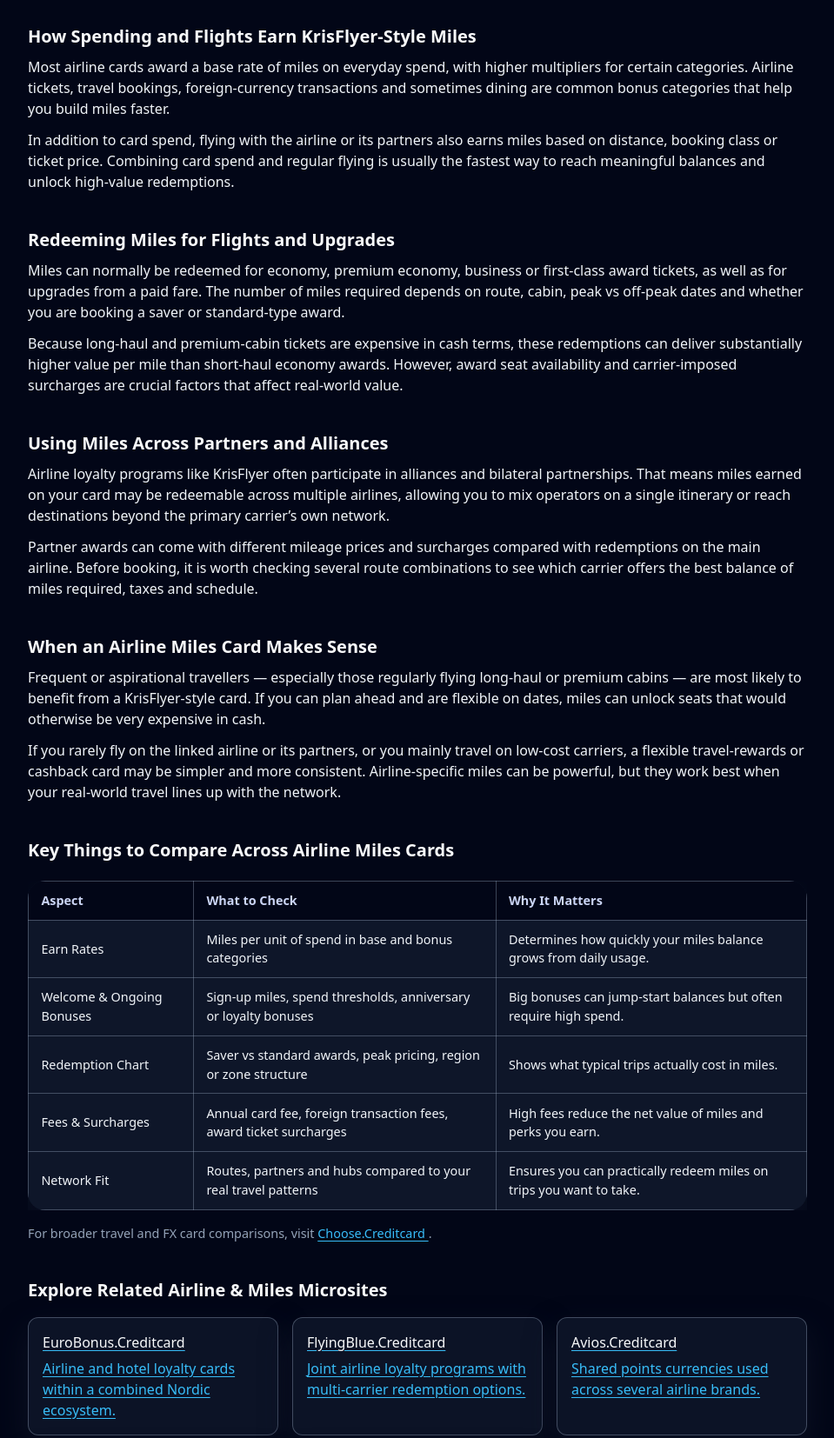
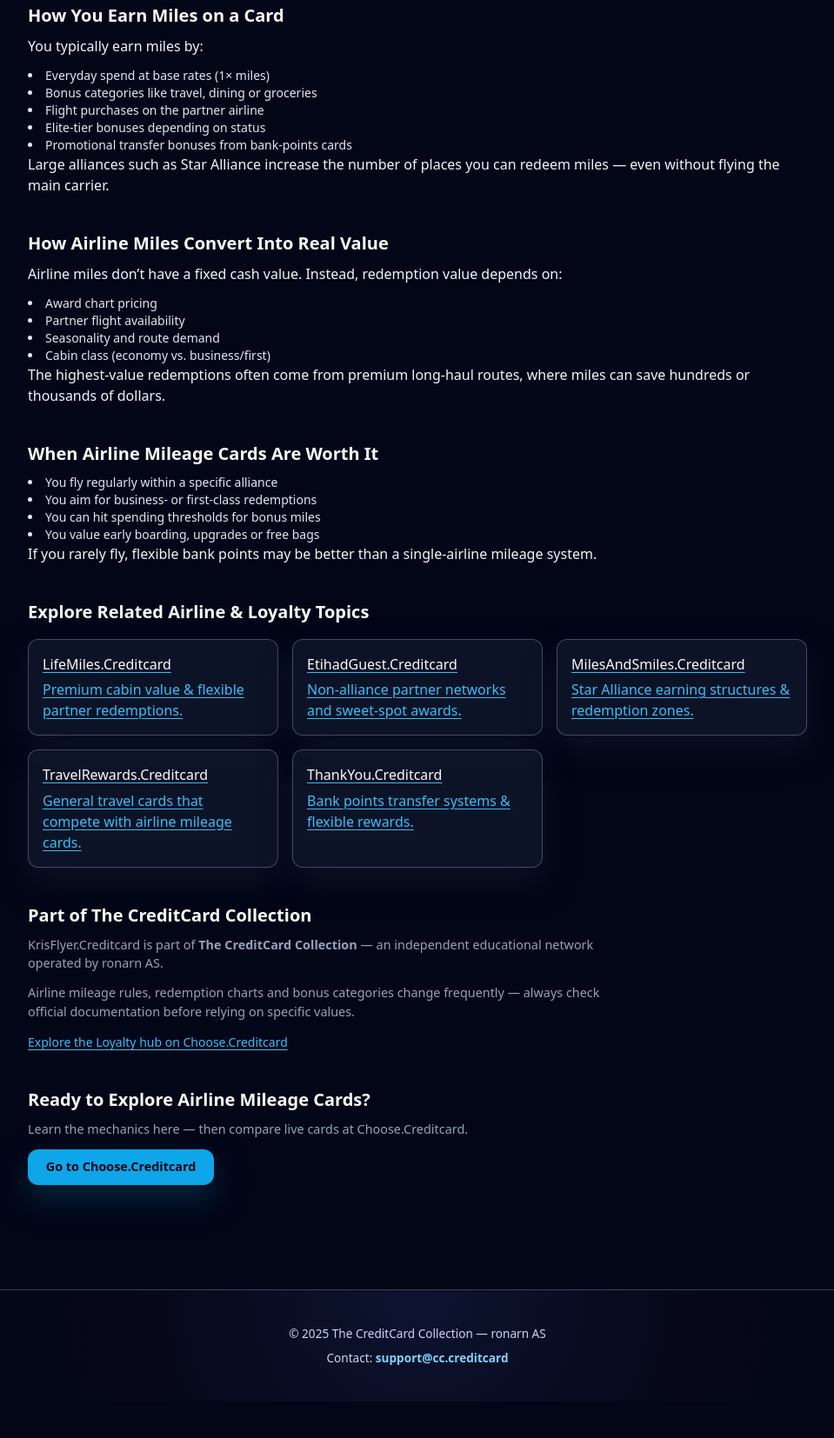
Before and after one commit to ChooseCreditCard/krisflyer.creditcard, a plain HTML site: page index.html in a window 1280 px wide. Shown: the part 651-2305 px from the top of the page at 87% size, without its empty margins (160-1119 px from the left). After the commit the page ends 2263 px from the top, so only its background shows below. Drawn offline with nearby package versions, Linux system fonts and the light colour scheme.

Commit message:
Update index.html

```diff
--- a/index.html
+++ b/index.html
@@ -4,58 +4,63 @@
   <meta charset="UTF-8" />
   <meta name="viewport" content="width=device-width, initial-scale=1" />
 
-  <title>KrisFlyer.Creditcard – KrisFlyer-Style Airline Miles Cards Explained</title>
-  <meta name="description" content="How KrisFlyer-style airline credit cards work: earning miles on spend and flights, partner airlines, redemptions, fees and what to compare before choosing a frequent-flyer card." />
+  <title>KrisFlyer.Creditcard – Airline Miles & Star Alliance Reward Cards Explained</title>
+  <meta name="description" content="How KrisFlyer-style airline mileage cards work: earning miles, elite status credits, partner airlines, redemption value, upgrade charts and best-use cases for frequent flyers." />
   <meta name="robots" content="index,follow" />
   <link rel="canonical" href="https://krisflyer.creditcard/" />
 
   <!-- Open Graph -->
-  <meta property="og:title" content="KrisFlyer.Creditcard – Airline Miles & Loyalty Cards Explained" />
-  <meta property="og:description" content="Independent overview of KrisFlyer-style airline credit cards: how miles are earned, redeemed and used across partners, plus key fees and value drivers." />
+  <meta property="og:title" content="KrisFlyer.Creditcard – Airline Miles Explained" />
+  <meta property="og:description" content="Independent explanation of airline mileage cards: earning rates, partner networks, redemption logic and premium-cabin value." />
   <meta property="og:type" content="website" />
   <meta property="og:url" content="https://krisflyer.creditcard/" />
   <meta property="og:image" content="https://choose.creditcard/preview.png?utm_source=krisflyer.creditcard&utm_medium=referral&utm_campaign=og_image" />
 
   <!-- Twitter -->
   <meta name="twitter:card" content="summary_large_image" />
-  <meta name="twitter:title" content="KrisFlyer.Creditcard – Airline Miles & Loyalty Cards" />
-  <meta name="twitter:description" content="Learn how KrisFlyer-style airline credit cards turn everyday spending into miles, and how those miles can be used for flights, upgrades and partner awards." />
+  <meta name="twitter:title" content="KrisFlyer.Creditcard – Airline Cards & Miles" />
+  <meta name="twitter:description" content="Learn how airline mileage cards earn and redeem miles across Star Alliance and partner carriers." />
   <meta name="twitter:image" content="https://choose.creditcard/preview.png?utm_source=krisflyer.creditcard&utm_medium=referral&utm_campaign=twitter_image" />
 
   <!-- GA4 -->
   <script async src="https://www.googletagmanager.com/gtag/js?id=G-64FE63JQ3H"></script>
   <script>
     window.dataLayer = window.dataLayer || [];
-    function gtag(){dataLayer.push(arguments);}
+    function gtag(){ dataLayer.push(arguments); }
     gtag('js', new Date());
     gtag('config', 'G-64FE63JQ3H');
   </script>
 
-  <!-- Tailwind for utility classes -->
+  <!-- Tailwind -->
   <script src="https://cdn.tailwindcss.com"></script>
 
-  <!-- Shared minisite styles -->
+  <!-- Shared minisite CSS -->
   <link rel="stylesheet" href="./styles.css" />
 </head>
+
 <body class="bg-slate-950 text-slate-100">
+
+  <!-- HEADER -->
   <header class="site-header">
     <div class="nav-inner max-w-6xl">
       <div class="brand">
         <div class="cc-logo">CC</div>
         <div class="brand-text">
           <div class="brand-title">KrisFlyer.Creditcard</div>
-          <div class="brand-subtitle">Airline Miles & Loyalty Cards</div>
+          <div class="brand-subtitle">Airline Miles & Star Alliance</div>
         </div>
       </div>
-      <nav class="nav-links" aria-label="Page navigation">
+
+      <nav class="nav-links">
         <a href="#overview">Overview</a>
         <a href="#earning">Earning Miles</a>
-        <a href="#redeem">Redeeming Miles</a>
+        <a href="#value">Redemption Value</a>
       </nav>
     </div>
   </header>
 
   <main class="cc-page">
+
     <!-- Breadcrumb -->
     <div class="cc-breadcrumb">
       <a href="https://choose.creditcard/?utm_source=krisflyer.creditcard&utm_medium=referral&utm_campaign=breadcrumb">Home</a>
@@ -63,169 +68,164 @@
       KrisFlyer.Creditcard
     </div>
 
-    <!-- Hero -->
+    <!-- HERO -->
     <section class="hero">
       <div class="hero-content">
-        <h1>How KrisFlyer-Style Airline Credit Cards Turn Spend Into Miles</h1>
+        <h1>How Airline Mileage Cards Work — From Spend to Premium Flights</h1>
         <p class="hero-lead">
-          Airline cards linked to programs like KrisFlyer convert both flights and everyday purchases into miles. This page explains how earning works, how redemptions are priced, and what to review before applying for a frequent-flyer credit card.
+          Airline-linked cards convert your daily spending into miles within large loyalty programs.
+          This guide explains how miles accumulate, how partner airlines fit in, and when redemption offers outsized value.
         </p>
-        <a class="cta" href="https://choose.creditcard/travel/?utm_source=krisflyer.creditcard&utm_medium=referral&utm_campaign=hero_cta">
-          Compare travel & airline cards
+        <a class="cta"
+           href="https://choose.creditcard/loyalty/?utm_source=krisflyer.creditcard&utm_medium=referral&utm_campaign=hero_cta">
+          Compare airline & loyalty cards
         </a>
       </div>
     </section>
 
-    <!-- Overview -->
+    <!-- OVERVIEW -->
     <section id="overview" class="section">
-      <h2>What Is a KrisFlyer-Style Airline Miles Credit Card?</h2>
-      <p>An airline miles credit card connected to a program like KrisFlyer lets you earn miles instead of generic rewards or cashback. Whenever you spend on the card, miles are credited to your frequent-flyer account and can later be used for award flights, upgrades or other travel-related redemptions.</p>
-      <p>Because the card is tied to a specific airline ecosystem and its partners, the real value comes from how well that network matches your routes, destinations, and cabin preferences, not just the headline earn rate.</p>
-    </section>
-
-    <!-- Earning -->
-    <section id="earning" class="section">
-      <h2>How Spending and Flights Earn KrisFlyer-Style Miles</h2>
-      <p>Most airline cards award a base rate of miles on everyday spend, with higher multipliers for certain categories. Airline tickets, travel bookings, foreign-currency transactions and sometimes dining are common bonus categories that help you build miles faster.</p>
-      <p>In addition to card spend, flying with the airline or its partners also earns miles based on distance, booking class or ticket price. Combining card spend and regular flying is usually the fastest way to reach meaningful balances and unlock high-value redemptions.</p>
-    </section>
-
-    <!-- Redeeming -->
-    <section id="redeem" class="section">
-      <h2>Redeeming Miles for Flights and Upgrades</h2>
-      <p>Miles can normally be redeemed for economy, premium economy, business or first-class award tickets, as well as for upgrades from a paid fare. The number of miles required depends on route, cabin, peak vs off-peak dates and whether you are booking a saver or standard-type award.</p>
-      <p>Because long-haul and premium-cabin tickets are expensive in cash terms, these redemptions can deliver substantially higher value per mile than short-haul economy awards. However, award seat availability and carrier-imposed surcharges are crucial factors that affect real-world value.</p>
-    </section>
-
-    <!-- Extra section: Partners & Alliances -->
-    <section class="section">
-      <h2>Using Miles Across Partners and Alliances</h2>
-      <p>Airline loyalty programs like KrisFlyer often participate in alliances and bilateral partnerships. That means miles earned on your card may be redeemable across multiple airlines, allowing you to mix operators on a single itinerary or reach destinations beyond the primary carrier’s own network.</p>
-      <p>Partner awards can come with different mileage prices and surcharges compared with redemptions on the main airline. Before booking, it is worth checking several route combinations to see which carrier offers the best balance of miles required, taxes and schedule.</p>
-    </section>
-
-    <!-- Extra section: Value & Trade-Offs -->
-    <section class="section">
-      <h2>When an Airline Miles Card Makes Sense</h2>
-      <p>Frequent or aspirational travellers — especially those regularly flying long-haul or premium cabins — are most likely to benefit from a KrisFlyer-style card. If you can plan ahead and are flexible on dates, miles can unlock seats that would otherwise be very expensive in cash.</p>
-      <p>If you rarely fly on the linked airline or its partners, or you mainly travel on low-cost carriers, a flexible travel-rewards or cashback card may be simpler and more consistent. Airline-specific miles can be powerful, but they work best when your real-world travel lines up with the network.</p>
-    </section>
-
-    <!-- Comparison table -->
-    <section class="section">
-      <h2>Key Things to Compare Across Airline Miles Cards</h2>
-      <div class="table-wrap">
-        <table class="table">
-          <thead>
-          <tr>
-            <th>Aspect</th>
-            <th>What to Check</th>
-            <th>Why It Matters</th>
-          </tr>
-          </thead>
-          <tbody>
-          <tr>
-            <td>Earn Rates</td>
-            <td>Miles per unit of spend in base and bonus categories</td>
-            <td>Determines how quickly your miles balance grows from daily usage.</td>
-          </tr>
-          <tr>
-            <td>Welcome & Ongoing Bonuses</td>
-            <td>Sign-up miles, spend thresholds, anniversary or loyalty bonuses</td>
-            <td>Big bonuses can jump-start balances but often require high spend.</td>
-          </tr>
-          <tr>
-            <td>Redemption Chart</td>
-            <td>Saver vs standard awards, peak pricing, region or zone structure</td>
-            <td>Shows what typical trips actually cost in miles.</td>
-          </tr>
-          <tr>
-            <td>Fees & Surcharges</td>
-            <td>Annual card fee, foreign transaction fees, award ticket surcharges</td>
-            <td>High fees reduce the net value of miles and perks you earn.</td>
-          </tr>
-          <tr>
-            <td>Network Fit</td>
-            <td>Routes, partners and hubs compared to your real travel patterns</td>
-            <td>Ensures you can practically redeem miles on trips you want to take.</td>
-          </tr>
-          </tbody>
-        </table>
-      </div>
-      <p class="small">
-        For broader travel and FX card comparisons, visit
-        <a href="https://choose.creditcard/travel/?utm_source=krisflyer.creditcard&utm_medium=referral&utm_campaign=comparison_section">
-          Choose.Creditcard
-        </a>.
+      <h2>What Airline Mileage Cards Actually Do</h2>
+      <p>
+        Airline mileage cards are co-branded products that earn miles directly into the airline’s own loyalty program.
+        Unlike generic rewards points, these miles follow the rules of the airline’s award chart and partner ecosystem.
+      </p>
+      <p>
+        Airline mileage cards are ideal for frequent travelers who fly regularly with partner carriers or want
+        premium-cabin redemptions with high cents-per-mile value.
       </p>
     </section>
 
-    <!-- Cluster links -->
+    <!-- EARNING -->
+    <section id="earning" class="section">
+      <h2>How You Earn Miles on a Card</h2>
+      <p>You typically earn miles by:</p>
+
+      <ul class="list-disc list-inside text-sm text-slate-200">
+        <li>Everyday spend at base rates (1× miles)</li>
+        <li>Bonus categories like travel, dining or groceries</li>
+        <li>Flight purchases on the partner airline</li>
+        <li>Elite-tier bonuses depending on status</li>
+        <li>Promotional transfer bonuses from bank-points cards</li>
+      </ul>
+
+      <p>
+        Large alliances such as Star Alliance increase the number of places you can redeem miles —
+        even without flying the main carrier.
+      </p>
+    </section>
+
+    <!-- VALUE -->
+    <section id="value" class="section">
+      <h2>How Airline Miles Convert Into Real Value</h2>
+      <p>
+        Airline miles don’t have a fixed cash value. Instead, redemption value depends on:
+      </p>
+
+      <ul class="list-disc list-inside text-sm text-slate-200">
+        <li>Award chart pricing</li>
+        <li>Partner flight availability</li>
+        <li>Seasonality and route demand</li>
+        <li>Cabin class (economy vs. business/first)</li>
+      </ul>
+
+      <p>
+        The highest-value redemptions often come from premium long-haul routes, where miles can save hundreds or thousands of dollars.
+      </p>
+    </section>
+
+    <!-- WHEN IT MAKES SENSE -->
     <section class="section">
-      <h2>Explore Related Airline & Miles Microsites</h2>
+      <h2>When Airline Mileage Cards Are Worth It</h2>
+      <ul class="list-disc list-inside text-sm text-slate-200">
+        <li>You fly regularly within a specific alliance</li>
+        <li>You aim for business- or first-class redemptions</li>
+        <li>You can hit spending thresholds for bonus miles</li>
+        <li>You value early boarding, upgrades or free bags</li>
+      </ul>
+
+      <p>
+        If you rarely fly, flexible bank points may be better than a single-airline mileage system.
+      </p>
+    </section>
+
+    <!-- CLUSTER LINKS -->
+    <section class="section">
+      <h2>Explore Related Airline & Loyalty Topics</h2>
+
       <div class="cluster-grid">
-        <a class="cluster-card" href="https://eurobonus.creditcard/?utm_source=krisflyer.creditcard&utm_medium=referral&utm_campaign=cluster_eurobonus">
-          <h3>EuroBonus.Creditcard</h3>
-          <p>Airline and hotel loyalty cards within a combined Nordic ecosystem.</p>
+
+        <a class="cluster-card"
+           href="https://lifemiles.creditcard/?utm_source=krisflyer.creditcard&utm_medium=referral&utm_campaign=cluster_lifemiles">
+          <h3>LifeMiles.Creditcard</h3>
+          <p>Premium cabin value & flexible partner redemptions.</p>
         </a>
-        <a class="cluster-card" href="https://flyingblue.creditcard/?utm_source=krisflyer.creditcard&utm_medium=referral&utm_campaign=cluster_flyingblue">
-          <h3>FlyingBlue.Creditcard</h3>
-          <p>Joint airline loyalty programs with multi-carrier redemption options.</p>
+
+        <a class="cluster-card"
+           href="https://etihadguest.creditcard/?utm_source=krisflyer.creditcard&utm_medium=referral&utm_campaign=cluster_etihadguest">
+          <h3>EtihadGuest.Creditcard</h3>
+          <p>Non-alliance partner networks and sweet-spot awards.</p>
         </a>
-        <a class="cluster-card" href="https://avios.creditcard/?utm_source=krisflyer.creditcard&utm_medium=referral&utm_campaign=cluster_avios">
-          <h3>Avios.Creditcard</h3>
-          <p>Shared points currencies used across several airline brands.</p>
+
+        <a class="cluster-card"
+           href="https://milesandsmiles.creditcard/?utm_source=krisflyer.creditcard&utm_medium=referral&utm_campaign=cluster_milesandsmiles">
+          <h3>MilesAndSmiles.Creditcard</h3>
+          <p>Star Alliance earning structures & redemption zones.</p>
         </a>
-        <a class="cluster-card" href="https://mileageplus.creditcard/?utm_source=krisflyer.creditcard&utm_medium=referral&utm_campaign=cluster_mileageplus">
-          <h3>MileagePlus.Creditcard</h3>
-          <p>Alliance-based airline mileage programs with broad global coverage.</p>
+
+        <a class="cluster-card"
+           href="https://travelrewards.creditcard/?utm_source=krisflyer.creditcard&utm_medium=referral&utm_campaign=cluster_travelrewards">
+          <h3>TravelRewards.Creditcard</h3>
+          <p>General travel cards that compete with airline mileage cards.</p>
         </a>
-        <a class="cluster-card" href="https://travelrewards.creditcard/?utm_source=krisflyer.creditcard&utm_medium=referral&utm_campaign=cluster_travelrewards">
-          <h3>TravelRewards.Creditcard</h3>
-          <p>Flexible travel rewards for flyers who mix airlines and loyalty schemes.</p>
+
+        <a class="cluster-card"
+           href="https://thankyou.creditcard/?utm_source=krisflyer.creditcard&utm_medium=referral&utm_campaign=cluster_thankyou">
+          <h3>ThankYou.Creditcard</h3>
+          <p>Bank points transfer systems & flexible rewards.</p>
+        </a>
+
+      </div>
+    </section>
+
+    <!-- COLLECTION -->
+    <section class="section">
+      <h2>Part of The CreditCard Collection</h2>
+
+      <p class="small">
+        KrisFlyer.Creditcard is part of <strong>The CreditCard Collection</strong> — an independent educational network operated by ronarn AS.
+      </p>
+      <p class="small">
+        Airline mileage rules, redemption charts and bonus categories change frequently — always check official documentation before relying on specific values.
+      </p>
+
+      <!-- HUB SNIPPET (LOYALTY HUB) -->
+      <div class="hub-link">
+        <a href="https://choose.creditcard/loyalty/?utm_source=krisflyer.creditcard&utm_medium=referral&utm_campaign=minisite_to_loyalty_hub"
+           class="text-sm text-slate-600 hover:text-slate-900">
+          Explore the Loyalty hub on Choose.Creditcard
         </a>
       </div>
     </section>
 
-    <!-- Collection section -->
+    <!-- CTA -->
     <section class="section">
-      <h2>Part of The CreditCard Collection</h2>
-      <p class="small">
-        KrisFlyer.Creditcard is one spoke in <strong>The CreditCard Collection</strong> — a network of focused microsites operated by ronarn AS. Each site explains a single credit-card concept in clear, descriptive language and then points you to independent comparison tools.
-      </p>
-      <p class="small">
-        We do not issue cards or operate airline loyalty programs. This page summarises common features and trade-offs so you can read official terms and marketing material with more context.
-      </p>
-      <p class="small">
-        The information here is educational only and not financial or tax advice. Airline programs and card offers change frequently — always verify current details with the issuer before you apply.
-      </p>
+      <h2>Ready to Explore Airline Mileage Cards?</h2>
+      <p class="small">Learn the mechanics here — then compare live cards at Choose.Creditcard.</p>
 
-      <!-- REQUIRED HUB SNIPPET – Travel & FX hub -->
-      <div class="hub-link">
-        <a href="https://choose.creditcard/travel/?utm_source=krisflyer.creditcard&utm_medium=referral&utm_campaign=minisite_to_hub"
-           class="text-sm text-slate-600 hover:text-slate-900">
-          Learn more at the Travel &amp; FX hub
-        </a>
-      </div>
+      <a class="cta"
+         href="https://choose.creditcard/?utm_source=krisflyer.creditcard&utm_medium=referral&utm_campaign=bottom_cta">
+        Go to Choose.Creditcard
+      </a>
     </section>
 
-    <!-- Bottom CTA -->
-    <section class="section">
-      <h2>Ready to Compare Airline Miles Cards?</h2>
-      <p class="small">
-        Use KrisFlyer.Creditcard to understand how airline miles programs operate — then visit the Travel &amp; FX hub to compare concrete card options, earn rates, fees and perks side by side.
-      </p>
-      <a class="cta" href="https://choose.creditcard/travel/?utm_source=krisflyer.creditcard&utm_medium=referral&utm_campaign=bottom_cta">
-        Go to the Travel &amp; FX hub
-      </a>
-    </section>
   </main>
 
+  <!-- FOOTER -->
   <footer class="mini-footer">
     <p class="mini-footer-main">© 2025 The CreditCard Collection — ronarn AS</p>
-    <p class="mini-footer-contact">
-      Contact: <a href="mailto:support@cc.creditcard">support@cc.creditcard</a>
-    </p>
+    <p class="mini-footer-contact">Contact: <a href="mailto:support@cc.creditcard">support@cc.creditcard</a></p>
   </footer>
+
 </body>
 </html>
```
